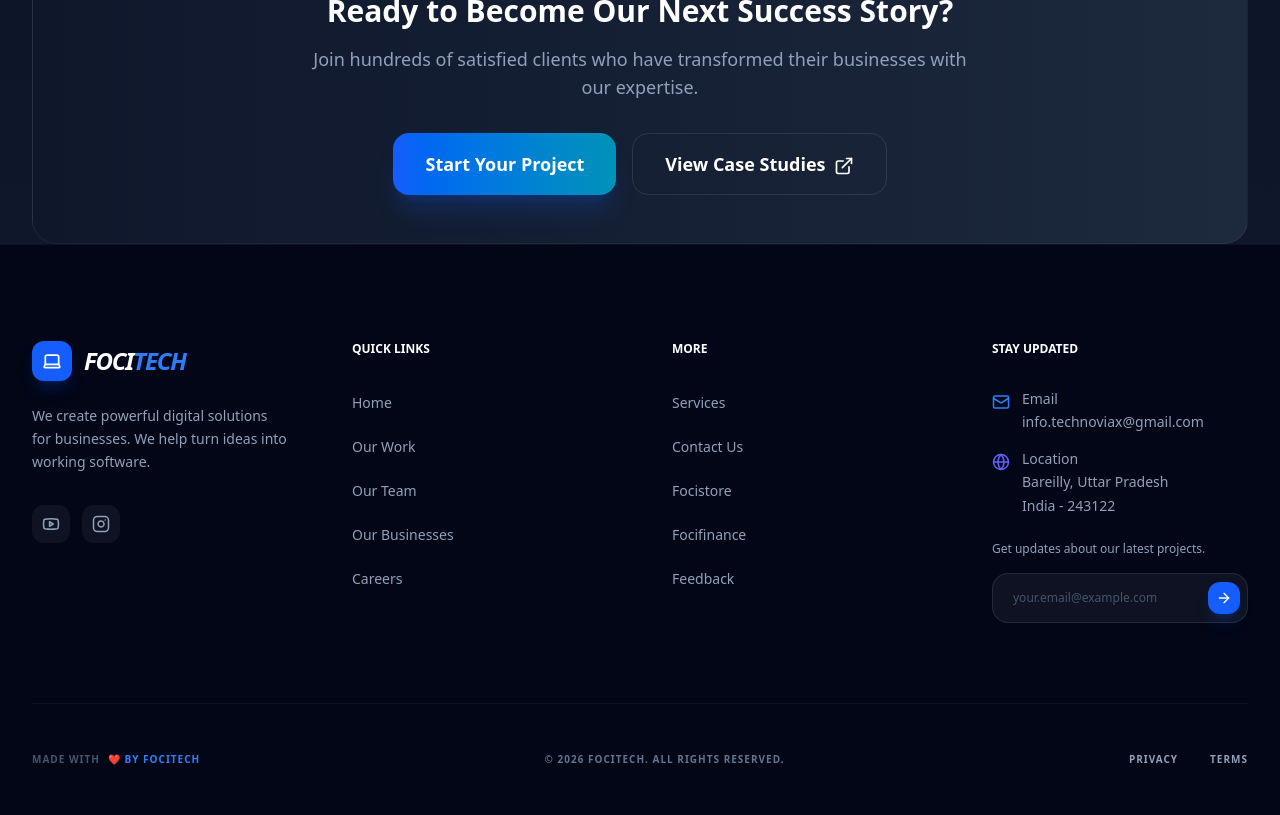
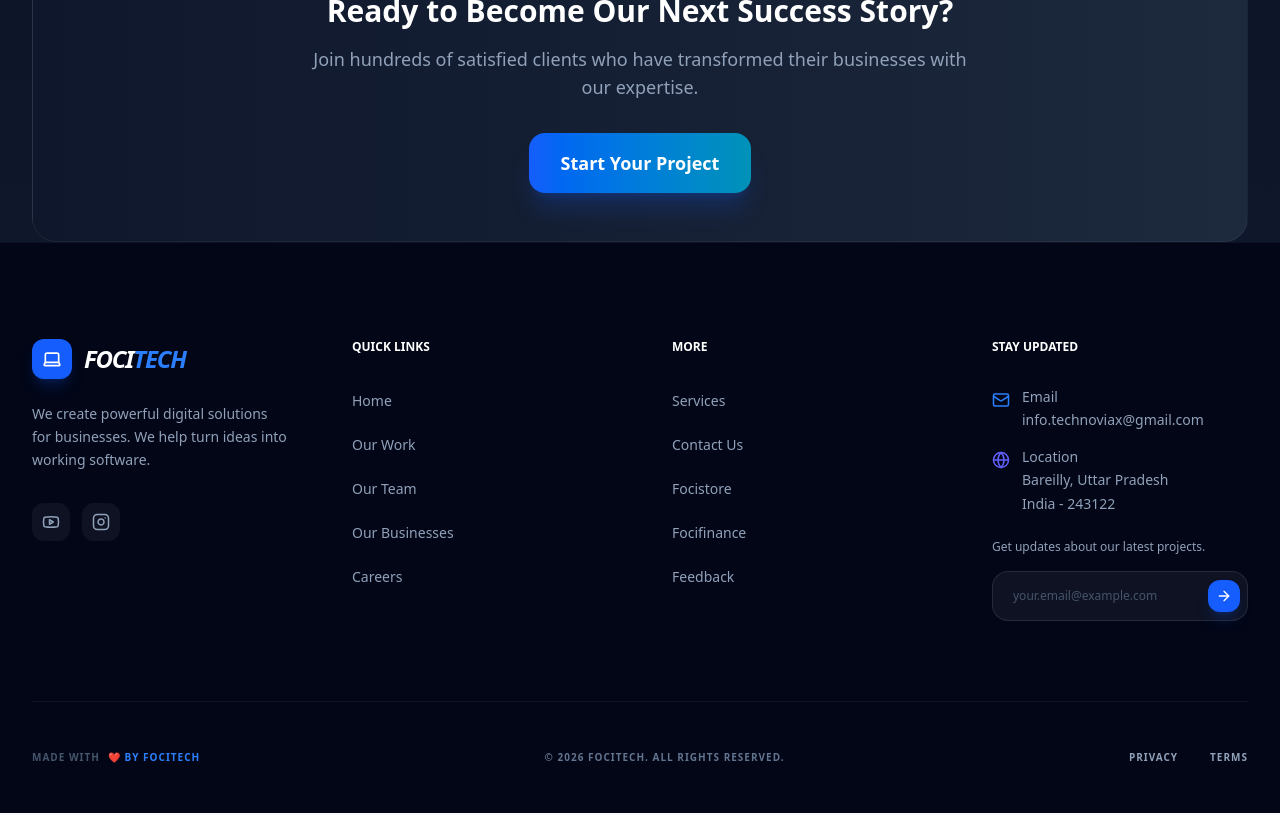
Before and after one commit to DeepeshSharma11/TECHFOCI, a React (Vite) app in the folder focitech-frontend/: page /feedback in a window 1280 px wide. Shown: the part 2160-2975 px from the top of the page. Built offline with nearby package versions, Linux system fonts and the light colour scheme; no server answers.

Commit message:
remove case study button

```diff
--- a/focitech-frontend/src/pages/Feedback.jsx
+++ b/focitech-frontend/src/pages/Feedback.jsx
@@ -477,10 +477,10 @@ const Feedback = () => {
               <a href='/contact'>
                 Start Your Project</a>
               </button>
-              <button className="px-8 py-4 border border-white/10 hover:bg-white/5 rounded-2xl font-bold text-lg transition-all hover:scale-[1.02]">
+              {/* <button className="px-8 py-4 border border-white/10 hover:bg-white/5 rounded-2xl font-bold text-lg transition-all hover:scale-[1.02]">
                 View Case Studies
                 <ExternalLink className="inline ml-2 w-5 h-5" />
-              </button>
+              </button> */}
             </div>
           </div>
         </div>
```
